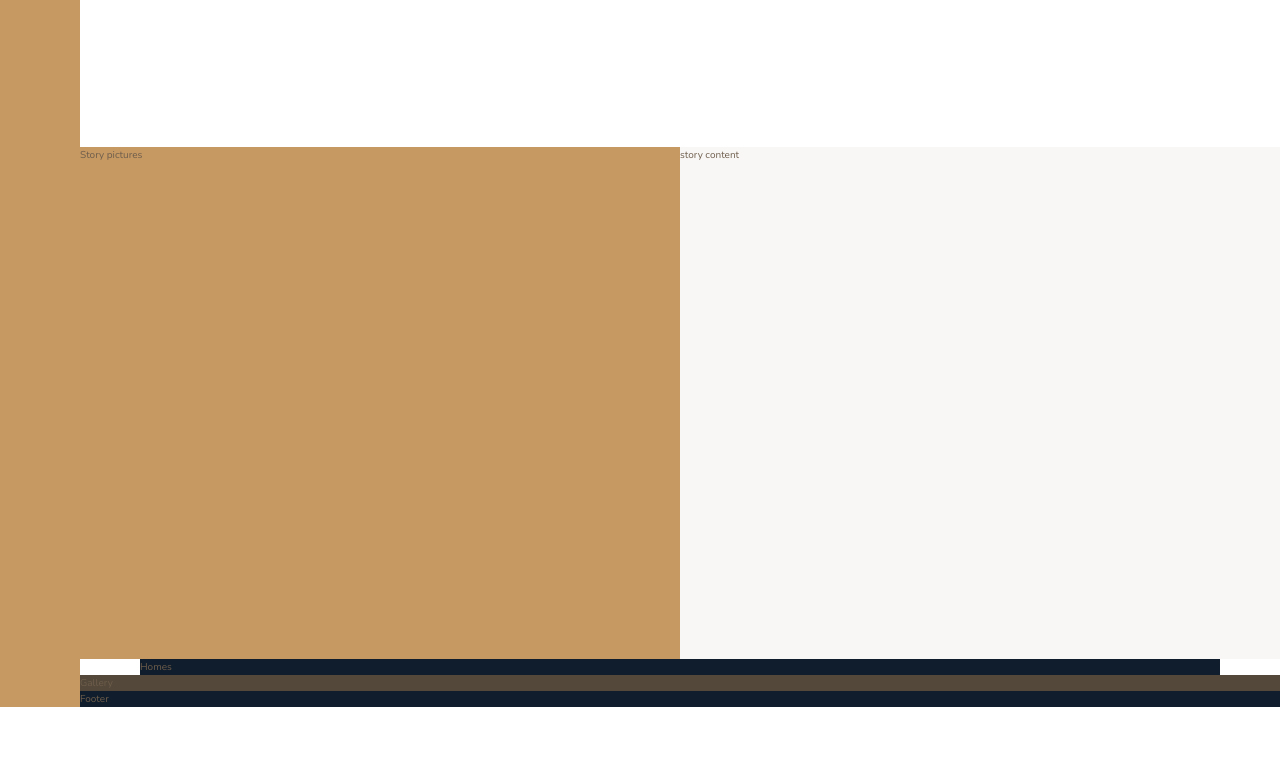
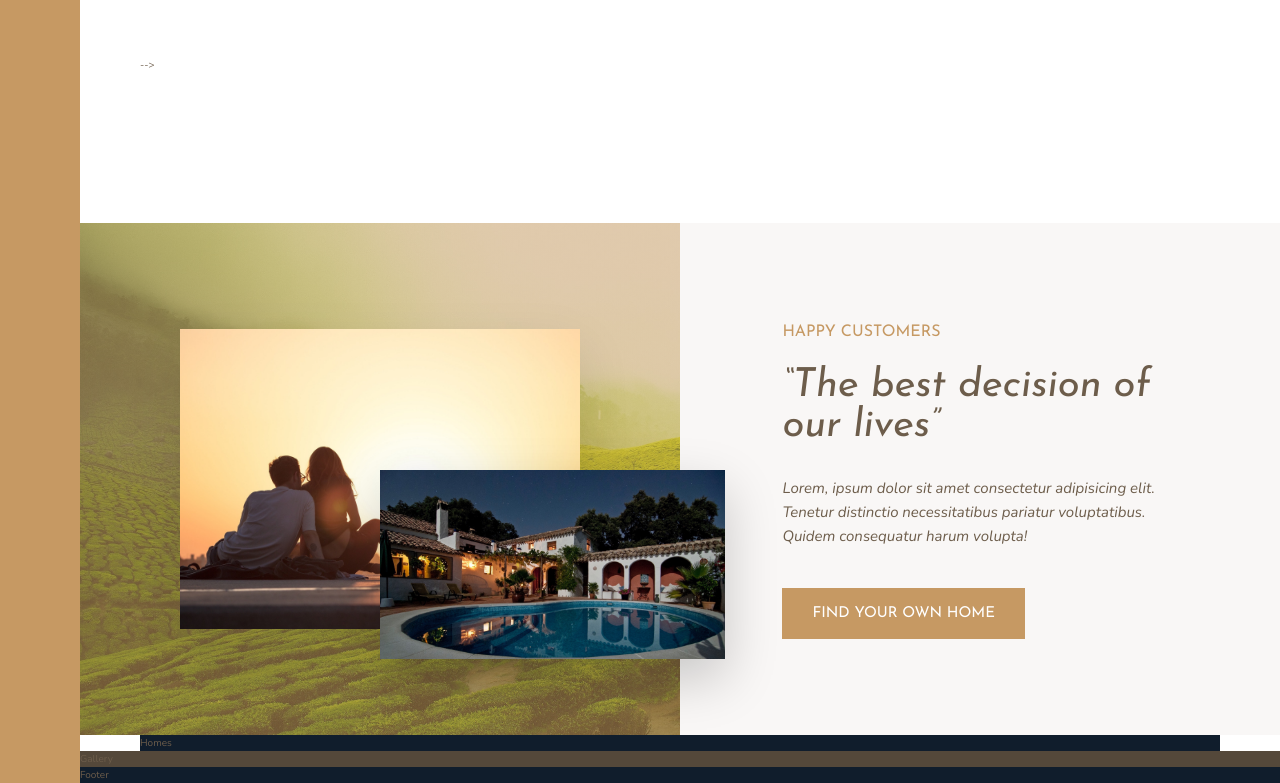
Before and after one commit to sharewithamar/Nexter, a website: page index.html in a window 1280 px wide. Shown: the part 1161-1944 px from the top of the page. Before the commit the page ends 1868 px from the top, so only its background shows below. Drawn offline with nearby package versions, Linux system fonts and the light colour scheme.

Commit message:
story section

```diff
--- a/index.html
+++ b/index.html
@@ -80,13 +80,21 @@
                 Pariatur voluptatibus quidem consequatur harum, voluptatum mollitia quae.
 
             </p>
-        </div>
+        </div> -->
     </section>
     <div class="story__pictures">
-        Story pictures
+        <img src="img/story-1.jpeg" alt="Couple with new house" class="story__img--1">
+        <img src="img/story-2.jpeg" alt="New house" class="story__img--2">
+
     </div>
     <div class="story__content">
-        story content
+        <h3 class="heading-3 mb-sm">Happy Customers</h3>
+        <h2 class="heading-2 heading-2--dark mb-md">&ldquo;The best decision of our lives&rdquo;</h2>
+        <p class="story__text">
+            Lorem, ipsum dolor sit amet consectetur adipisicing elit. Tenetur distinctio necessitatibus pariatur voluptatibus. Quidem
+            consequatur harum volupta!
+        </p>
+        <button class="btn">Find your own home</button>
     </div>
     <div class="homes">
         Homes
--- a/sass/_story.scss
+++ b/sass/_story.scss
@@ -2,9 +2,50 @@
   &__pictures {
     background-color: $color-primary;
     grid-column: full-start / col-end 4;
+
+    display: grid;
+    grid-template-rows: repeat(6, 1fr);
+    grid-template-columns: repeat(6, 1fr);
+    align-items: center;
+    background-image: linear-gradient(
+        rgba($color-primary, 0.5),
+        rgba($color-primary, 0.5)
+      ),
+      url(../img/back.jpg);
+    background-size: cover;
+  }
+  &__img--1 {
+    width: 100%;
+    grid-row: 2 /6;
+    grid-column: 2/ 6;
+    box-shadow: 0 2rem 5rem rgba(#000, 0.1);
+  }
+  &__img--2 {
+    width: 115%;
+    grid-row: 4 / 6;
+    grid-column: 4 / 7;
+    z-index: 20;
+    box-shadow: 0 2rem 5rem rgba(#000, 0.2);
   }
   &__content {
     background-color: $color-grey-light-1;
     grid-column: col-start 5 / full-end;
+
+    padding: 6rem 8vw;
+
+    // display: flex;
+    // flex-direction: column;
+    // justify-content: center;
+    // align-items: flex-start;
+
+    display: grid;
+    align-content: center;
+    justify-items: start;
+  }
+
+  &__text {
+    font-size: 1.5rem;
+    font-style: italic;
+    margin-bottom: 4rem;
   }
 }
--- a/sass/_typography.scss
+++ b/sass/_typography.scss
@@ -8,9 +8,22 @@
 }
 .heading-2 {
   @extend %heading;
+  font-size: 4rem;
+  font-style: italic;
+  line-height: 1;
+  &__light {
+    color: $color-grey-light-1;
+  }
+  &__dark {
+    color: $color-grey-dark-1;
+  }
 }
 .heading-3 {
   @extend %heading;
+
+  font-size: 1.6rem;
+  color: $color-primary;
+  text-transform: uppercase;
 }
 .heading-4 {
   @extend %heading;
@@ -23,3 +36,32 @@
     color: $color-grey-dark-1;
   }
 }
+
+.btn {
+  background-color: $color-primary;
+  color: #fff;
+  border: none;
+  border-radius: 0;
+  font-family: $font-display;
+  font-size: 1.5rem;
+  text-transform: uppercase;
+  padding: 1.8rem 3rem;
+  cursor: pointer;
+  transition: all 0.2s;
+  &:hover {
+    background-color: $color-primary-dark;
+  }
+}
+
+.mb-sm {
+  margin-bottom: 2rem;
+}
+.mb-md {
+  margin-bottom: 3rem;
+}
+.mb-lg {
+  margin-bottom: 4rem;
+}
+.mb-hg {
+  margin-bottom: 8rem;
+}
```
Also changed, not shown: css/style.css.
